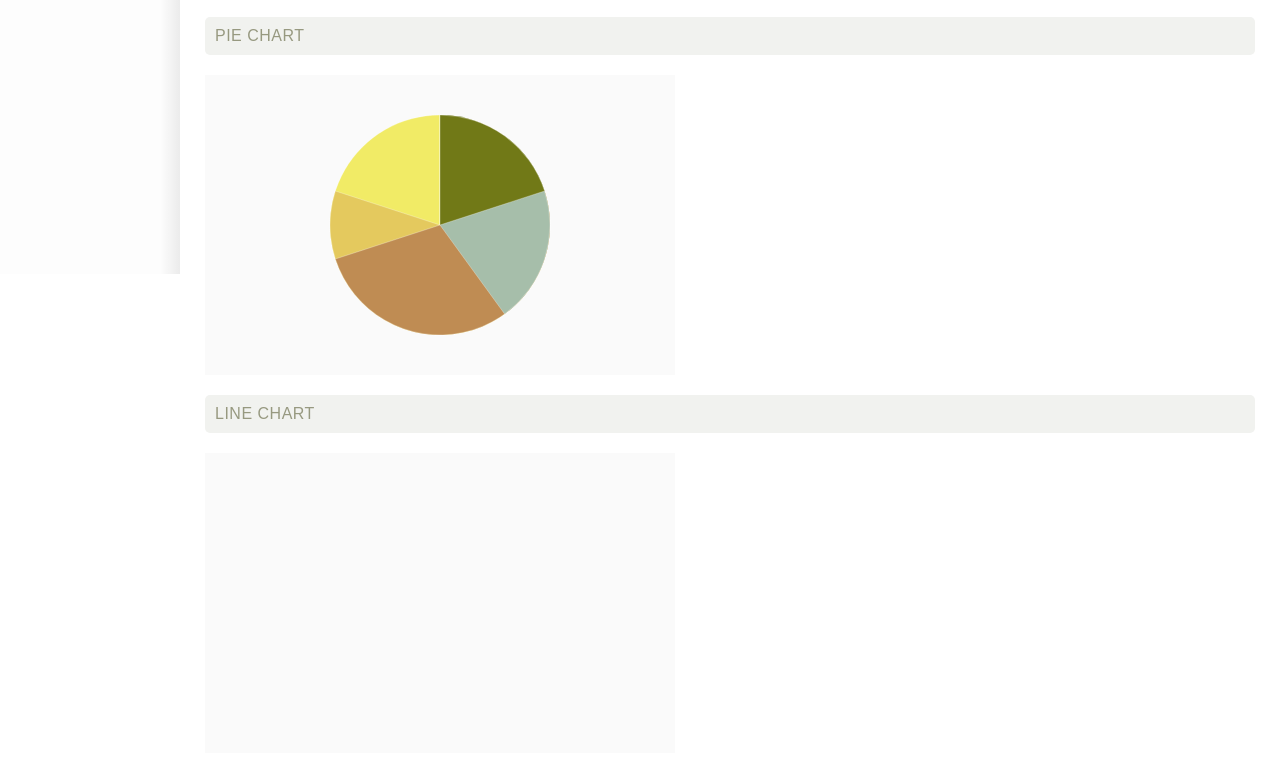
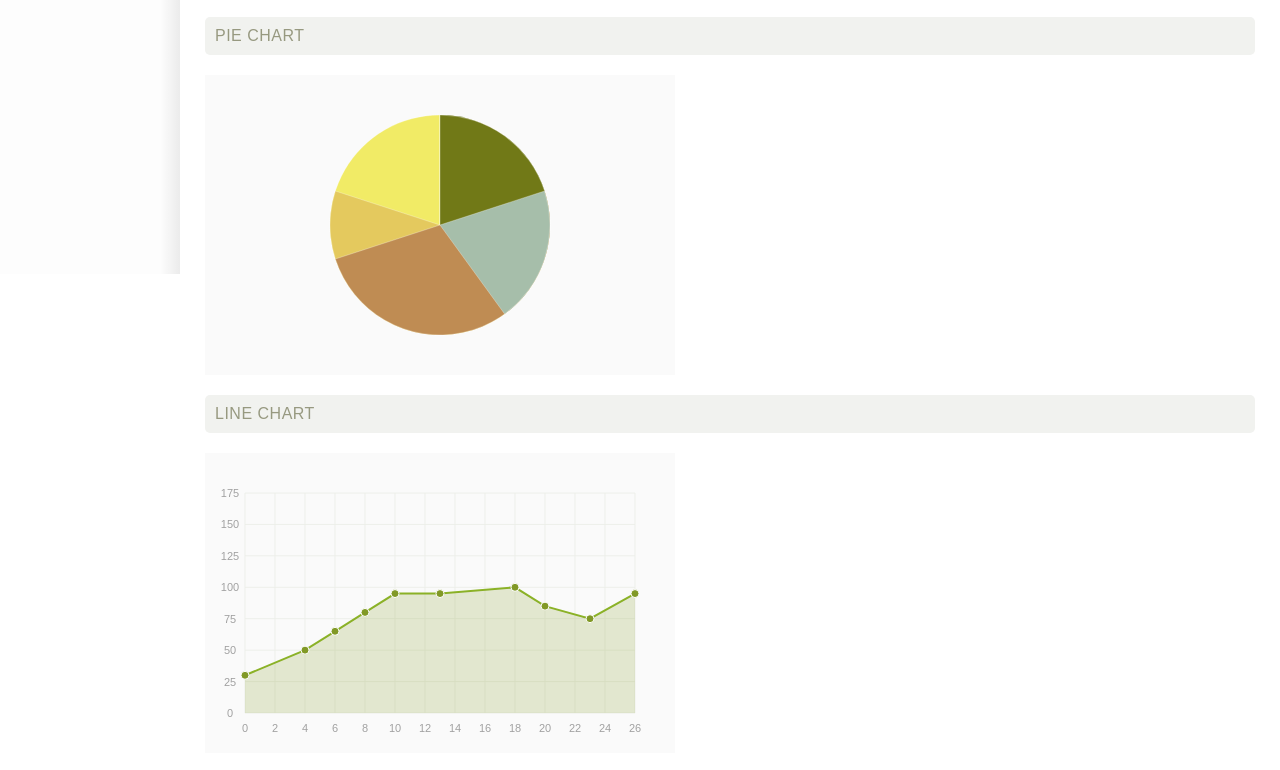
Before and after one commit to davoreric/chartphael, a website: page demo/index.html in a window 1280 px wide. Shown: the part 526-1296 px from the top of the page. Drawn offline with Linux system fonts and the light colour scheme.

Commit message:
line chart update

```diff
--- a/demo/index.html
+++ b/demo/index.html
@@ -97,7 +97,7 @@
                     "x": {
                         "interval": 2,
                         "min": 0,
-                        "max": 31
+                        "max": 26
                     },
                     "y": {
                         "interval": 25,
@@ -114,8 +114,8 @@
                     { "x": 13, "y": 95 },
                     { "x": 18, "y": 100 },
                     { "x": 20, "y": 85 },
-                    { "x": 22, "y": 75 },
-                    { "x": 24, "y": 95 }
+                    { "x": 23, "y": 75 },
+                    { "x": 26, "y": 95 }
                 ]
             };
 
@@ -149,13 +149,11 @@
                 data: pieChartJSON
             });
 
-            /*var lineGraph = new chartphael({
+            var lineGraph = new chartphael({
                 node: document.getElementById('line_chart'),
                 type: 'line',
-                data: lineChartJSON,
-                dataXMax: 24,
-                dataYMax: 175
-            });*/
+                data: lineChartJSON
+            });
 
         </script>
 
```
Also changed, not shown: README.md, dist/chartphael.js, dist/graph/line.js.
